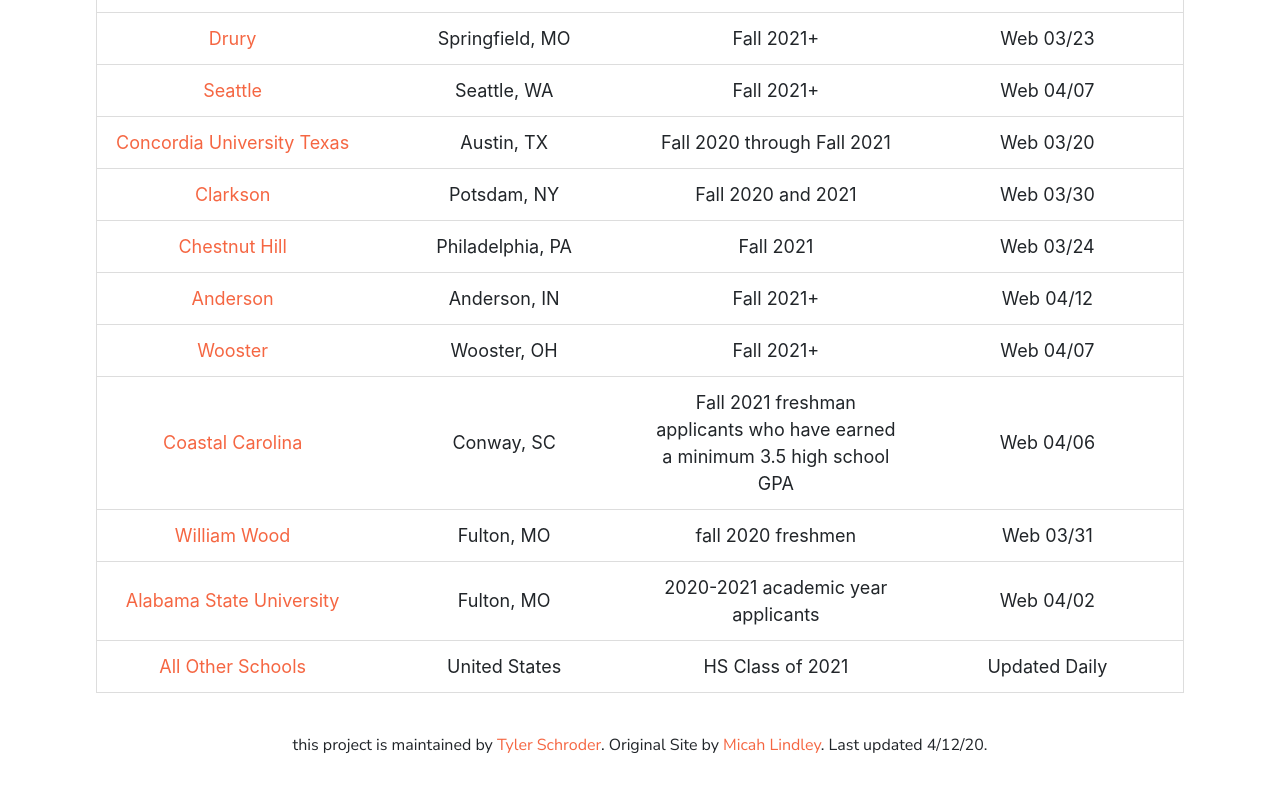
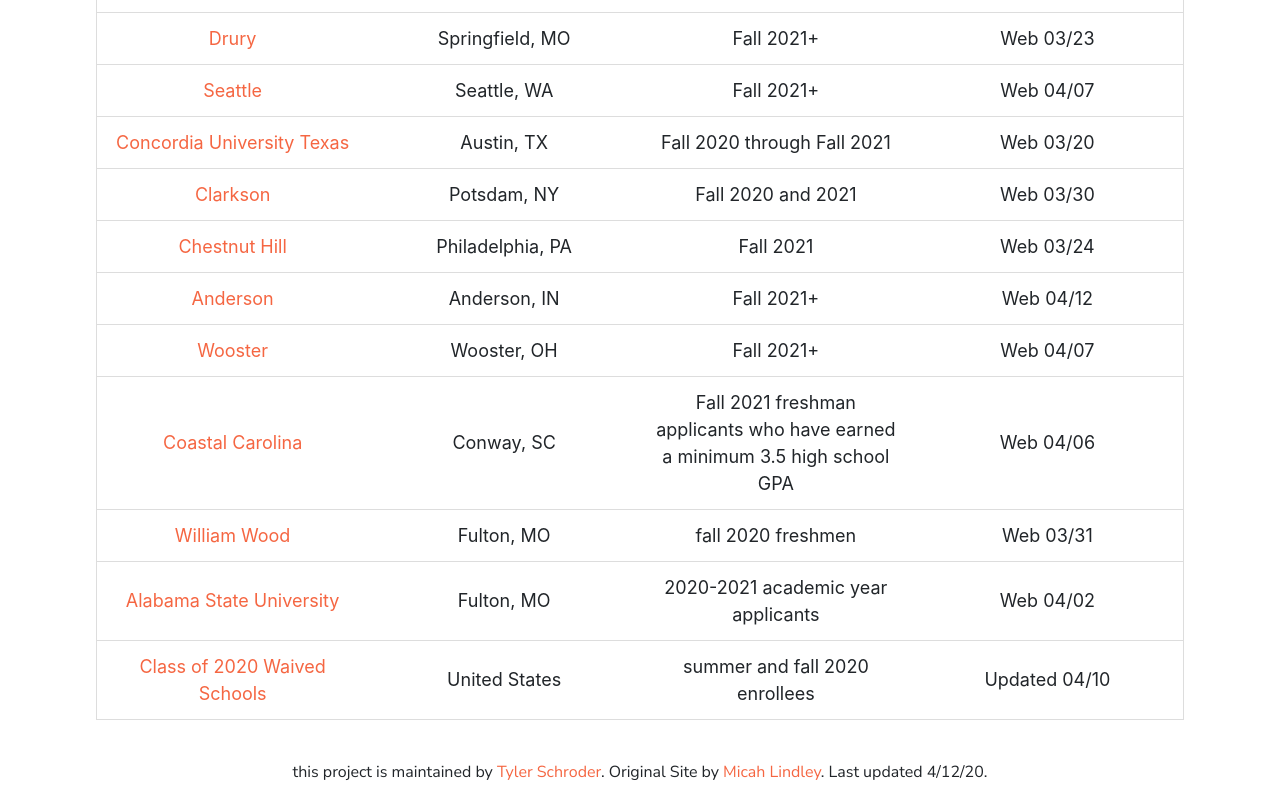
Before and after one commit to Redorhcs/test-optional-2021, a plain HTML site: page art.html in a window 1280 px wide. Shown: the part 1856-2656 px from the top of the page. Before the commit the page ends 2629 px from the top, so only its background shows below. Drawn offline with nearby package versions, Linux system fonts and the light colour scheme.

Commit message:
correction

```diff
--- a/art.html
+++ b/art.html
@@ -289,10 +289,10 @@ h1 {
 <td>2020-2021 academic year applicants</td>
 <td>Web 04/02</td>
 </tr>
-<td><a href="https://www.fairtest.org/sites/default/files/ACT-SATWaiversfor2020Admissions.pdf">All Other Schools</a></td>
+<td><a href="https://www.fairtest.org/sites/default/files/ACT-SATWaiversfor2020Admissions.pdf">Class of 2020 Waived Schools</a></td>
 <td>United States</td>
-<td>HS Class of 2021</td>
-<td>Updated Daily</td>
+<td>summer and fall 2020 enrollees</td>
+<td>Updated 04/10</td>
 </tr>
 
 </table>
```
